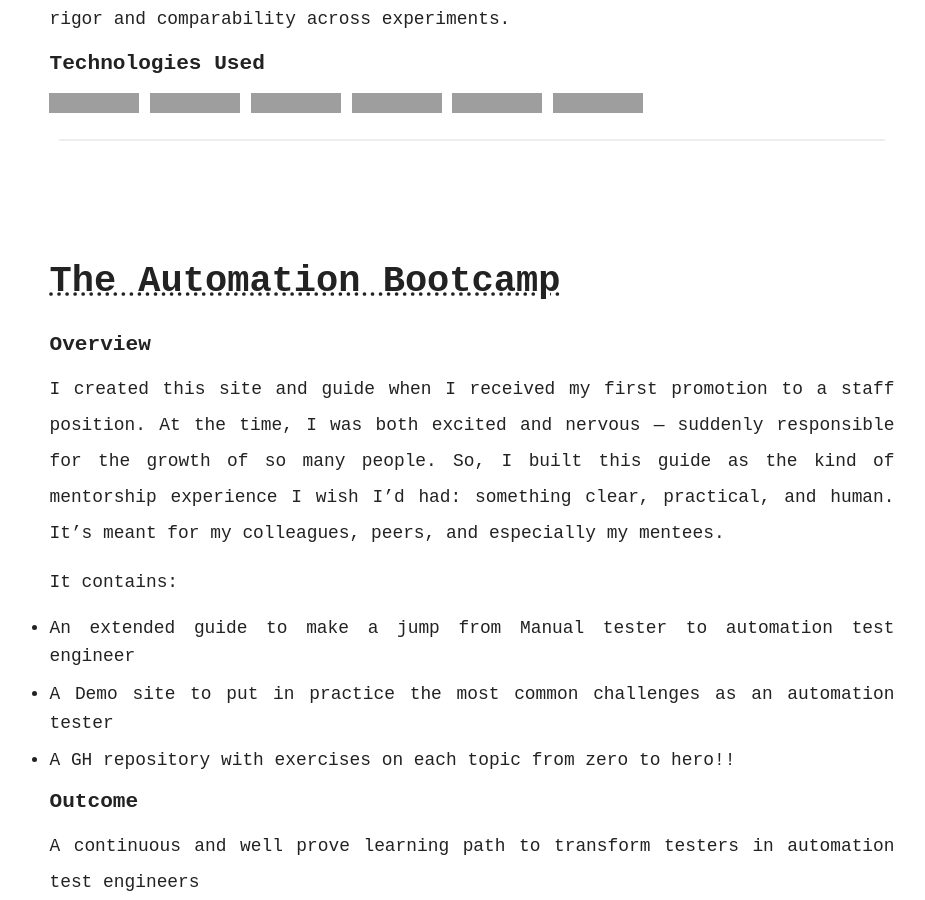
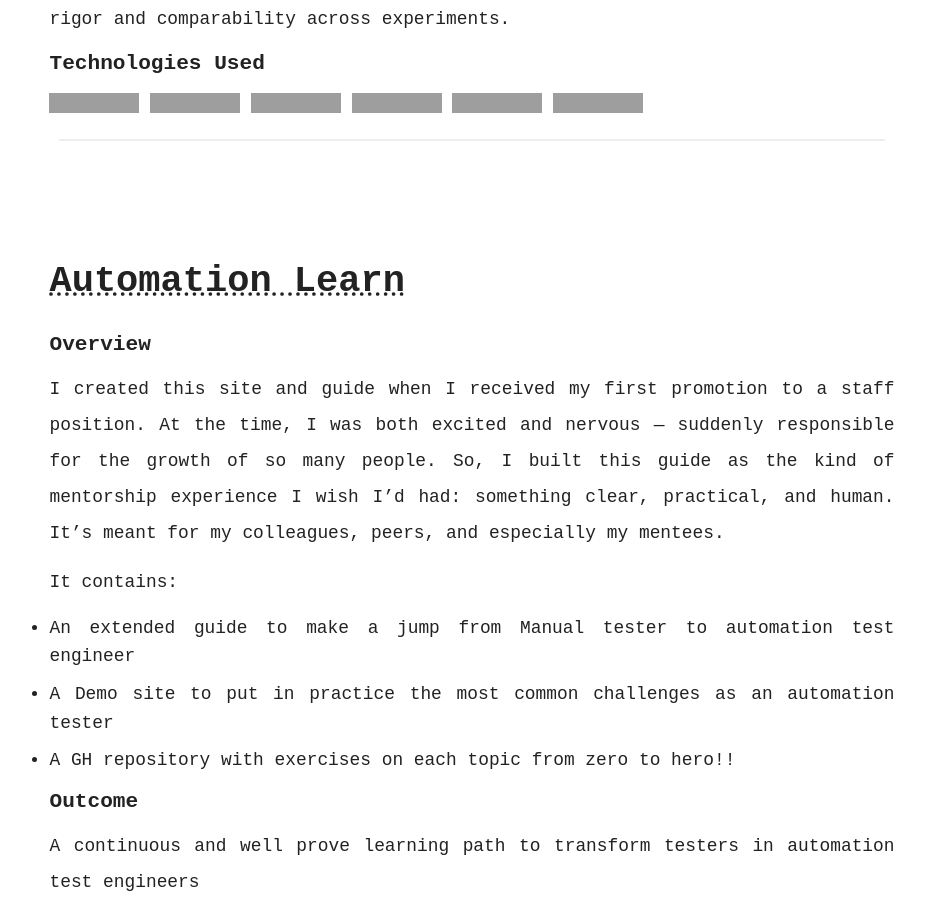
Before and after one commit to leonardespi/leonardespi.github.io, a Jekyll site: the page built from pages/projects.md, in a window 1280 px wide and 900 px high, scrolled down 681 px, cut to the strip 0-900 px from the top of the window. Shown: the whole strip, without its empty margins (168-1093 px from the left). Built offline with Jekyll 4.4.1, drawn with Linux system fonts in a browser that asks for light colours; grey boxes are pictures that could not be loaded.

Commit message:
fix: update project title from "The Automation Bootcamp" to "Automation Learn" for consistency

```diff
--- a/pages/projects.md
+++ b/pages/projects.md
@@ -27,7 +27,7 @@ Enabled systematic, transparent evaluation of prompts and models, improving QA r
 ---
 <br>
 
-## <a href="https://www.leonardespi.me/automation-learn/" target=_blank rel="noopener noreferrer"> The Automation Bootcamp <a>
+## <a href="https://www.leonardespi.me/automation-learn/" target=_blank rel="noopener noreferrer"> Automation Learn <a>
 
 
 ##### Overview
```
